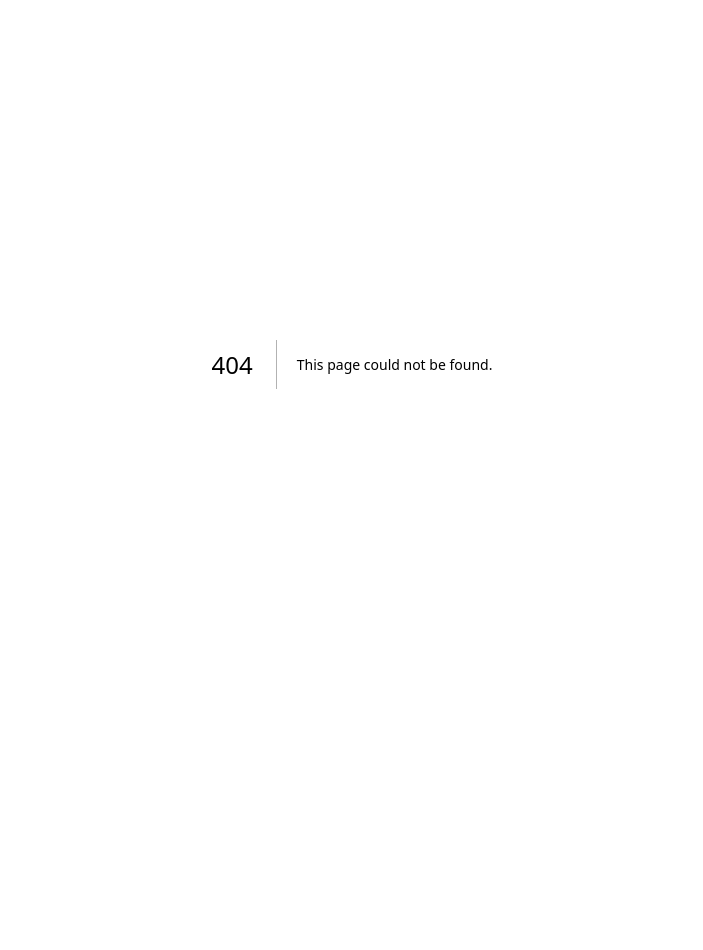
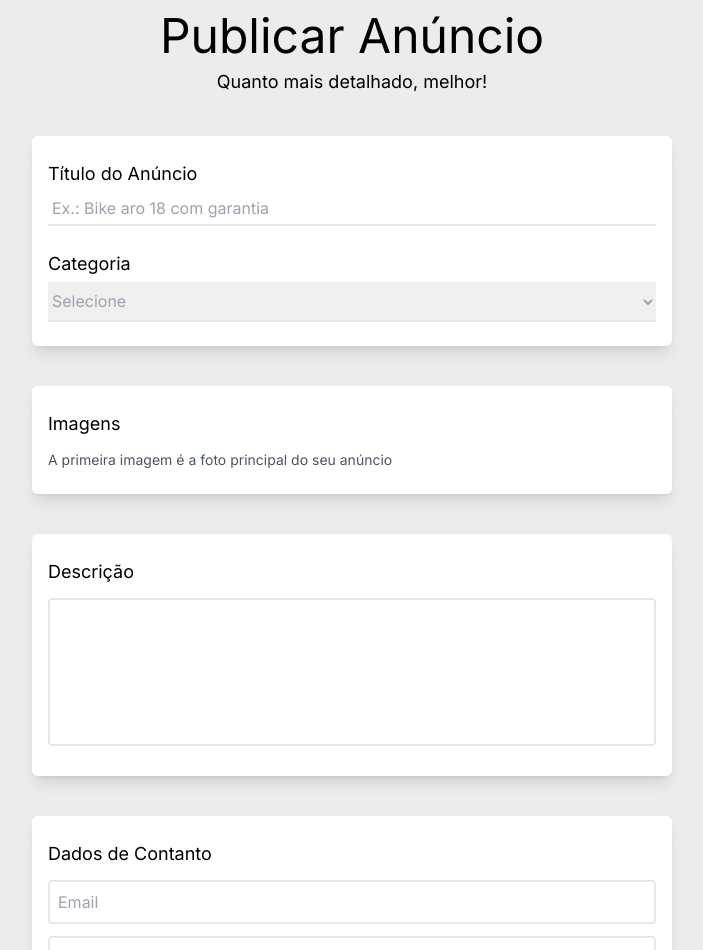
Before and after one commit to PabloJesusdaSilva/Anunx, a Next.js app: page /publish in a window 1280 px wide. Before the commit this address had no page. Shown: the part 100-1050 px from the top of the page, without its empty margins (288-991 px from the left). Before the commit the page ends 864 px from the top, so only its background shows below. Built offline with nearby package versions, Linux system fonts and the light colour scheme.

Commit message:
:feat: Criando página para gerar anúncios

```diff
--- a/src/app/page.jsx
+++ b/src/app/page.jsx
@@ -1,16 +1,13 @@
 import Image from 'next/image';
-
-import TemplateDefault from '@/templates/Default';
 
 import localImage from '../../public/bike.jpg';
 
 const Home = () => {
   return (
-    <TemplateDefault>
       <main className='flex flex-col items-center w-full mt-14'>
         <h1 className='text-5xl'>Meus Anúncios</h1>
 
-        <button className='mt-8 py-2 px-5 rounded-md text-md uppercase text-white bg-zinc-950'>
+        <button className='mt-8 py-2 px-5 rounded-md uppercase text-white bg-zinc-950'>
           Publicar novo anúncio
         </button>
 
@@ -18,7 +15,7 @@ const Home = () => {
           <article>
             <Image className='rounded-t-md' width={200} height={100} src={localImage} alt='foto do produto à venda' />
 
-            <div className='grid grid-cols-2 p-3 shadow-xl'>
+            <div className='grid grid-cols-2 p-3 shadow-xl bg-white rounded-b-md'>
               <h4 className='col-span-2 text-lg font-bold '>Produto x</h4>
               <span className='col-span-2 text-sm '>R$60,00</span>
 
@@ -29,7 +26,7 @@ const Home = () => {
           <article>
             <Image className='rounded-t-md' width={200} height={100} src={localImage} alt='foto do produto à venda' />
 
-            <div className='grid grid-cols-2 p-3 shadow-xl'>
+            <div className='grid grid-cols-2 p-3 shadow-xl bg-white rounded-b-md'>
               <h4 className='col-span-2 text-lg font-bold '>Produto x</h4>
               <span className='col-span-2 text-sm '>R$60,00</span>
 
@@ -40,7 +37,7 @@ const Home = () => {
           <article>
             <Image className='rounded-t-md' width={200} height={100} src={localImage} alt='foto do produto à venda' />
 
-            <div className='grid grid-cols-2 p-3 shadow-xl'>
+            <div className='grid grid-cols-2 p-3 shadow-xl bg-white rounded-b-md'>
               <h4 className='col-span-2 text-lg font-bold '>Produto x</h4>
               <span className='col-span-2 text-sm '>R$60,00</span>
 
@@ -50,7 +47,6 @@ const Home = () => {
           </article>
         </div>
       </main>
-    </TemplateDefault>
   );
 }
 
--- /dev/null
+++ b/src/app/publish/page.jsx
@@ -0,0 +1,60 @@
+const Publish = () => {
+  return (
+      <main className='flex flex-col items-center w-full mt-12 mb-10'>
+        <h2 className='text-5xl'>
+          Publicar Anúncio
+        </h2>
+        <h5 className='mt-2 text-lg'>
+          Quanto mais detalhado, melhor!
+        </h5>
+
+        <div className='w-6/12 mt-10 bg-white px-4 py-6 rounded-md shadow-lg'>
+          <h6 className='mb-1 text-lg'>Título do Anúncio</h6>
+          <input className='w-full p-1 border-b-2 border-gray-200' type='text' placeholder='Ex.: Bike aro 18 com garantia' />
+
+          <h6 className='mt-6 mb-1 text-lg'>Categoria</h6>
+          <select className='w-full py-2 text-gray-400 border-b-2 border-gray-200' name='category'>
+            <option value='0'>Selecione</option>
+            <option value='1'>Bebê e Criança</option>
+            <option value='2'>Agricultura</option>
+            <option value='3'>Moda</option>
+            <option value='4'>Carros, Motos e Barcos</option>
+            <option value='5'>Serviços</option>
+            <option value='6'>Lazer</option>
+            <option value='7'>Animais</option>
+            <option value='7'>Moveis, Casas, Jardim</option>
+            <option value='7'>Imóveis</option>
+            <option value='7'>Equipamentos e Ferramentas</option>
+            <option value='7'>Celulares e Tablets</option>
+            <option value='7'>Esportes</option>
+            <option value='7'>Tecnologia</option>
+            <option value='7'>Emprego</option>
+            <option value='7'>Outros</option>
+          </select>
+        </div>
+
+        <div className='w-6/12 mt-10 bg-white px-4 py-6 rounded-md shadow-lg'>
+          <h6 className='mb-3 text-lg'>Imagens</h6>
+          <p className='text-sm text-gray-600'>A primeira imagem é a foto principal do seu anúncio</p>
+        </div>
+
+        <div className='w-6/12 mt-10 px-4 py-6 rounded-md shadow-lg bg-white '>
+          <h6 className='mb-3 text-lg'>Descrição</h6>
+          <textarea className='w-full border-2 border-gray-200 rounded resize-none' name='description' rows='6'></textarea>
+        </div>
+
+        <div className='w-6/12 mt-10 px-4 py-6 rounded-md shadow-lg bg-white'>
+          <h6 className='mb-3 text-lg'>Dados de Contanto</h6>
+          <input className='w-full p-2 border-2 border-gray-200 rounded' type="email" placeholder="Email"/>
+          <input className='w-full my-3 p-2 border-2 border-gray-200 rounded' type="text" placeholder="Nome"/>
+          <input className='w-full p-2 border-2 border-gray-200 rounded' type="tel" placeholder="Telefone"/>
+        </div>
+
+        <div className='w-6/12 flex justify-end mt-6'>
+          <button className='py-2 px-5 rounded-md uppercase bg-zinc-950 text-white'>Publicar anúncio</button>
+        </div>
+      </main>
+  );
+}
+
+export default Publish;
--- a/src/pages/_document.jsx
+++ /dev/null
@@ -1,17 +0,0 @@
-import Document, { Html, Head, Main, NextScript } from 'next/document';
-
-class MyDocument extends Document {
-  render() {
-    return (
-      <Html lang="pt-br">
-        <Head />
-        <body>
-          <Main />
-          <NextScript />
-        </body>
-      </Html>
-    );
-  }
-}
-
-export default MyDocument
--- a/tailwind.config.js
+++ b/tailwind.config.js
@@ -1,17 +1,13 @@
 /** @type {import('tailwindcss').Config} */
 module.exports = {
   content: [
+    './src/app/**/*.{js,ts,jsx,tsx,mdx}',
+    './src/components/**/*.{js,ts,jsx,tsx,mdx}',
     './src/pages/**/*.{js,ts,jsx,tsx,mdx}',
-    './src/components/**/*.{js,ts,jsx,tsx,mdx}',
-    './src/app/**/*.{js,ts,jsx,tsx,mdx}',
+    './src/templates/**/*.{js,ts,jsx,tsx,mdx}',
   ],
   theme: {
     extend: {
-      backgroundImage: {
-        'gradient-radial': 'radial-gradient(var(--tw-gradient-stops))',
-        'gradient-conic':
-          'conic-gradient(from 180deg at 50% 50%, var(--tw-gradient-stops))',
-      },
     },
   },
   plugins: [],
```
